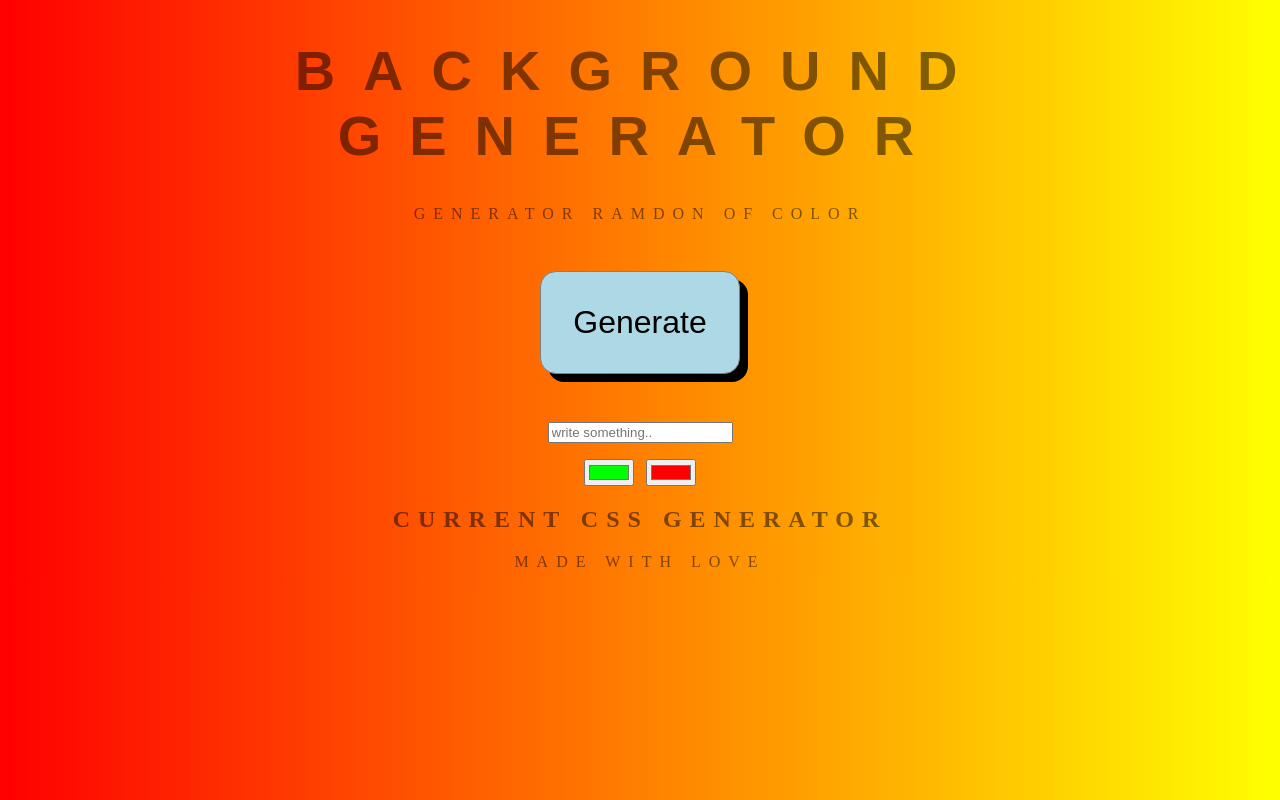
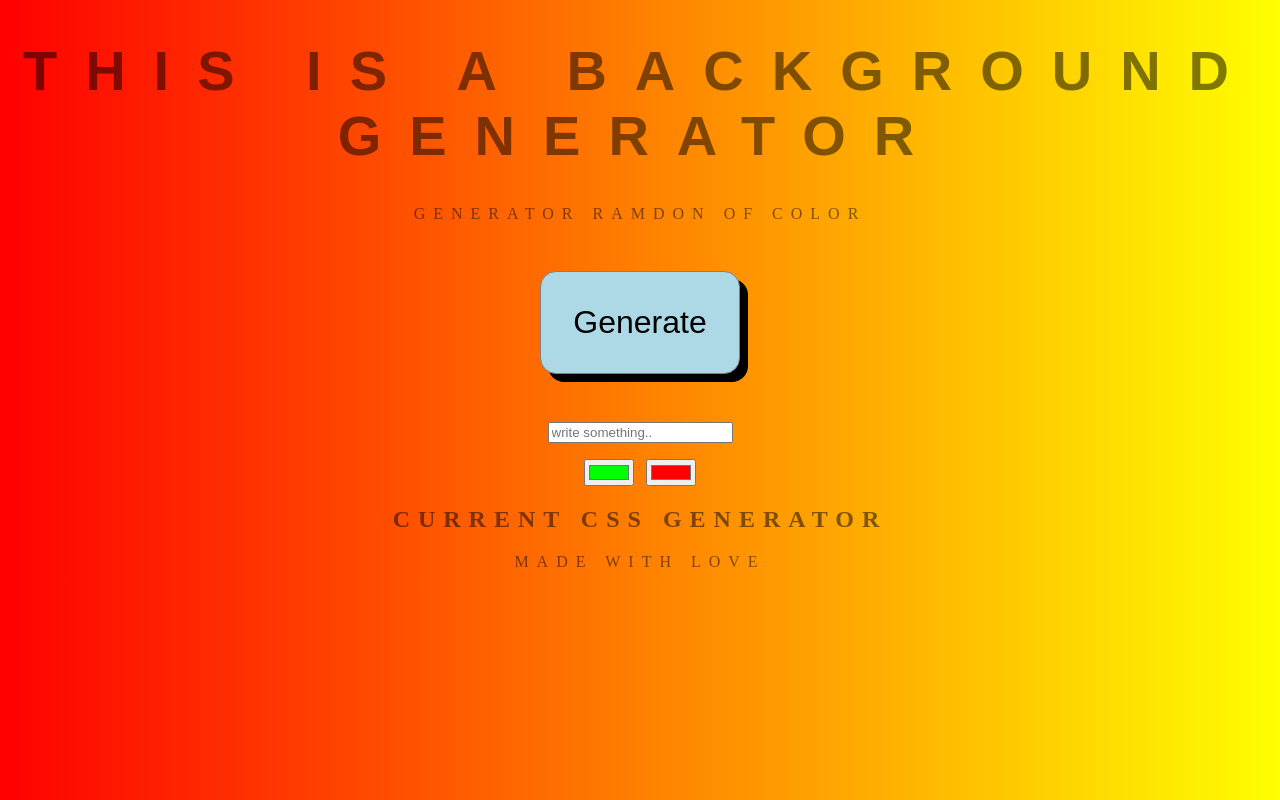
Before and after one commit to anez1/background-generator, a plain HTML site: page index.html in a window 1280 px wide. Drawn offline with Linux system fonts and the light colour scheme.

Commit message:
changing text

```diff
--- a/index.html
+++ b/index.html
@@ -6,7 +6,7 @@
     <title>Generator Background</title>
 </head>
 <body class="grediant">
-    <h1>Background Generator</h1>
+    <h1> this is a Background Generator</h1>
     <p>Generator ramdon of color</p>
 
     <p><button id="ramdon" type="button">Generate</button></p>
```
